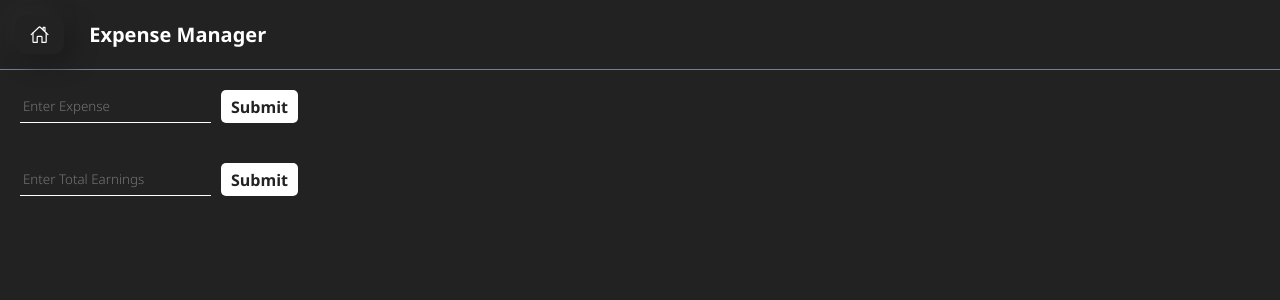
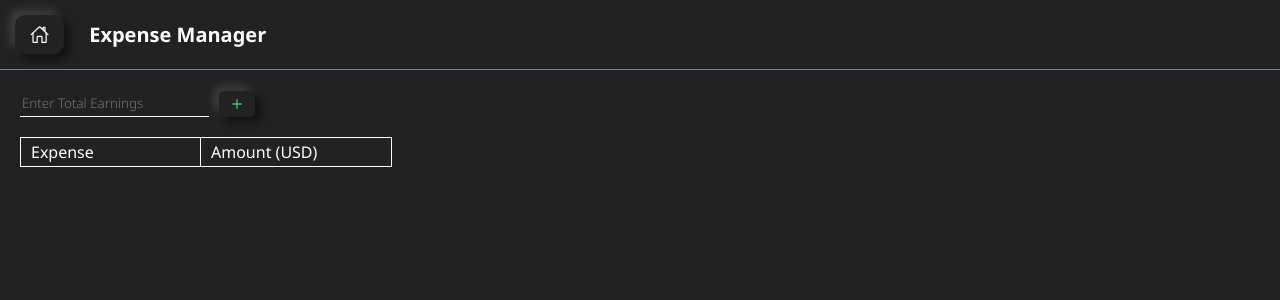
Before and after one commit to Ad1tyARa0/react-d3, a React (Create React App) app: page /expense-manager in a window 1280 px wide. Shown: the top 300 px of the page. Built offline with nearby package versions, Linux system fonts and the light colour scheme.

Commit message:
Added expense table.

```diff
--- a/src/global/variables.scss
+++ b/src/global/variables.scss
@@ -20,9 +20,7 @@
 }
 
 @mixin box-shadow {
-  // box-shadow: 5px 5px 14px #0e0e0e, -2.5px -2.5px 14px #504f50;
-  // box-shadow: 5px 5px 10px #1d1d1d, -5px -5px 10px #272727;
-  box-shadow: 10px 10px 20px #1d1d1d, -10px -10px 20px #272727;
+  box-shadow: 5px 5px 10px #101010, -5px -5px 10px #424242;
 }
 
 @mixin button {
@@ -40,8 +38,8 @@
 }
 
 @mixin input {
+  // @include box-shadow;
   border-bottom: 1px solid $color-background-light;
-  padding: 7px 3px;
   color: $color-background-light;
   font-family: 'Noto Light';
 
--- a/src/pages/expense-manager/ExpenseManager.scss
+++ b/src/pages/expense-manager/ExpenseManager.scss
@@ -5,20 +5,87 @@ $css_prefix: 'p--e-m__';
 $class_css_prefix: '.#{$css_prefix}';
 
 #{$class_css_prefix}main {
+  padding: 20px;
 }
 
 #{$class_css_prefix}form-main {
   display: flex;
-  padding: 20px;
+  align-items: center;
+  justify-content: flex-start;
 }
 
 #{$class_css_prefix}form-button {
   @include button;
+  @include display-flex-center-center;
 
+  color: $color-green;
   margin-left: 10px;
+  background-color: $color-background-dark;
+  @include box-shadow;
 }
 
 #{$class_css_prefix}form-input {
   @include input;
-  //   border-bottom: 1px solid $color-background-light;
+
+  margin-right: 10px;
+  padding: 4px 2px;
+  //   border: 1px solid $color-yellow;
+
+  &:last-of-type {
+    margin-right: 0;
+  }
 }
+
+#{$class_css_prefix}expense-table {
+  display: flex;
+  flex-direction: column;
+  margin-top: 20px;
+  align-items: flex-start;
+  //   margin-left: 20px;
+}
+
+#{$class_css_prefix}total-expense {
+  display: flex;
+  border: 1px solid $color-background-light;
+  margin-top: 20px;
+}
+
+#{$class_css_prefix}table-head {
+  display: flex;
+  //   border-radius: 4px;
+  border: 1px solid $color-background-light;
+}
+
+#{$class_css_prefix}item-main {
+  display: flex;
+  border-bottom: 1px solid $color-background-light;
+  border-right: 1px solid $color-background-light;
+  border-left: 1px solid $color-background-light;
+}
+
+#{$class_css_prefix}item {
+  margin-right: 10px;
+  min-width: 180px;
+  padding: 3px 0;
+  display: flex;
+  align-items: center;
+  border-right: 1px solid $color-background-light;
+  // text-align: ce;
+
+  &:first-of-type {
+    padding-left: 10px;
+  }
+
+  &:last-of-type {
+    border-right: none;
+    margin-right: 0;
+  }
+
+  #{$class_css_prefix}item-icon {
+    @include display-flex-center-center;
+
+    margin: 2px 5px 0 auto;
+    cursor: pointer;
+    color: $color-red;
+  }
+}
--- a/src/pages/expense-manager/ExpenseManager.tsx
+++ b/src/pages/expense-manager/ExpenseManager.tsx
@@ -1,4 +1,5 @@
 import React, { useReducer } from 'react';
+import { MdAdd, MdOutlineClear } from 'react-icons/md';
 import { Layout } from '../../layout/Layout';
 
 // SCSS.
@@ -6,9 +7,12 @@ import './ExpenseManager.scss';
 import {
   ExpenseManagerReducer,
   EXPENSE_MANAGER_ON_CHANGE_EXPENSE,
+  EXPENSE_MANAGER_ON_CHANGE_EXPENSE_ITEM,
+  EXPENSE_MANAGER_ON_CLICK_SUBMIT_TOTAL,
   EXPENSE_MANAGER_ON_CHANGE_TOTAL_EARNINGS,
   EXPENSE_MANAGER_ON_CLICK_SUBMIT_EXPENSES,
   EXPENSE_MANAGER_REDUCER_INITIAL_STATE,
+  EXPENSE_MANAGER_ON_CLICK_REMOVE_EXPENSE,
 } from './ExpenseManagerReducer';
 
 // Pages -- expense - manager
@@ -39,16 +43,47 @@ const ExpenseManagerComponent: React.FunctionComponent<
     });
   };
 
+  const onChangeExpenseItemValue = (payload: string) => {
+    dispatch({
+      type: EXPENSE_MANAGER_ON_CHANGE_EXPENSE_ITEM,
+      payload,
+    });
+  };
+
+  const onClickRemoveExpense = (payload: number) => {
+    dispatch({
+      type: EXPENSE_MANAGER_ON_CLICK_REMOVE_EXPENSE,
+      payload,
+    });
+  };
+
   const onClickSubmitExpense = () => {
     dispatch({
       type: EXPENSE_MANAGER_ON_CLICK_SUBMIT_EXPENSES,
     });
   };
 
+  const onClickSubmitTotal = () => {
+    dispatch({
+      type: EXPENSE_MANAGER_ON_CLICK_SUBMIT_TOTAL,
+    });
+  };
+
   const renderExpenseForm = () => {
+    if (state.step === 'step-2') {
       return (
         <div className={`${css_prefix}form-main`}>
           <div className={`${css_prefix}form-input-main`}>
+            <input
+              placeholder='Enter Expense Item'
+              value={state.expenseItem}
+              onChange={({ currentTarget }) =>
+                onChangeExpenseItemValue(currentTarget.value)
+              }
+              type='text'
+              className={`${css_prefix}form-input`}
+            />
+
             <input
               placeholder='Enter Expense'
               value={state.expense}
@@ -60,12 +95,21 @@ const ExpenseManagerComponent: React.FunctionComponent<
             />
           </div>
 
-        <div className={`${css_prefix}form-button`}>Submit</div>
+          <div
+            className={`${css_prefix}form-button`}
+            onClick={onClickSubmitExpense}
+          >
+            <MdAdd />
+          </div>
         </div>
       );
+    } else {
+      return null;
+    }
   };
 
   const renderTotalEarningsForm = () => {
+    if (state.step === 'step-1') {
       return (
         <div className={`${css_prefix}form-main`}>
           <div className={`${css_prefix}form-input-main`}>
@@ -80,7 +124,79 @@ const ExpenseManagerComponent: React.FunctionComponent<
             />
           </div>
 
-        <div className={`${css_prefix}form-button`}>Submit</div>
+          <div
+            className={`${css_prefix}form-button`}
+            onClick={onClickSubmitTotal}
+          >
+            <MdAdd />
+          </div>
+        </div>
+      );
+    } else {
+      return null;
+    }
+  };
+
+  const renderExpensesTable = () => {
+    const ROWS = [
+      {
+        id: 1,
+        value: 'Expense',
+      },
+
+      {
+        id: 2,
+        value: 'Amount (USD)',
+      },
+    ];
+
+    return (
+      <div className={`${css_prefix}expense-table`}>
+        <div className={`${css_prefix}table-main`}>
+          <div className={`${css_prefix}table-head`}>
+            {ROWS.map(e => {
+              return (
+                <div key={e.id} className={`${css_prefix}item`}>
+                  {e.value}
+                </div>
+              );
+            })}
+          </div>
+
+          <div className={`${css_prefix}table-body`}>
+            {state.allExpenses.map(e => {
+              return (
+                <div key={e.value} className={`${css_prefix}item-main`}>
+                  <div className={`${css_prefix}item`}>{e.name}</div>
+
+                  <div className={`${css_prefix}item`}>
+                    <span>$ {e.title}</span>
+
+                    <div
+                      className={`${css_prefix}item-icon`}
+                      onClick={() => onClickRemoveExpense(e.value)}
+                    >
+                      <MdOutlineClear />
+                    </div>
+                  </div>
+                </div>
+              );
+            })}
+          </div>
+        </div>
+
+        {state.totalEarnings.length !== 0 ? (
+          <div className={`${css_prefix}total-expense`}>
+            <div className={`${css_prefix}item`}>Total Earnings</div>
+            <div className={`${css_prefix}item`}>
+              <span>$ {state.totalEarnings}</span>
+
+              <div className={`${css_prefix}item-icon`}>
+                <MdOutlineClear />
+              </div>
+            </div>
+          </div>
+        ) : null}
       </div>
     );
   };
@@ -91,6 +207,8 @@ const ExpenseManagerComponent: React.FunctionComponent<
         {renderExpenseForm()}
 
         {renderTotalEarningsForm()}
+
+        {renderExpensesTable()}
       </div>
     </Layout>
   );
--- a/src/pages/expense-manager/ExpenseManagerReducer.ts
+++ b/src/pages/expense-manager/ExpenseManagerReducer.ts
@@ -1,10 +1,18 @@
+import { ExpenseType } from '../../utils/types/expenses';
+import { PieTypeGeneric } from './../../utils/types/charts';
 // Types.
 export const EXPENSE_MANAGER_ON_CHANGE_TOTAL_EARNINGS =
   'EXPENSE_MANAGER_ON_CHANGE_TOTAL_EARNINGS';
 export const EXPENSE_MANAGER_ON_CHANGE_EXPENSE =
   'EXPENSE_MANAGER_ON_CHANGE_EXPENSE';
+export const EXPENSE_MANAGER_ON_CHANGE_EXPENSE_ITEM =
+  'EXPENSE_MANAGER_ON_CHANGE_EXPENSE_ITEM';
 export const EXPENSE_MANAGER_ON_CLICK_SUBMIT_EXPENSES =
   'EXPENSE_MANAGER_ON_CLICK_SUBMIT_EXPENSES';
+export const EXPENSE_MANAGER_ON_CLICK_SUBMIT_TOTAL =
+  'EXPENSE_MANAGER_ON_CLICK_SUBMIT_TOTAL';
+export const EXPENSE_MANAGER_ON_CLICK_REMOVE_EXPENSE =
+  'EXPENSE_MANAGER_ON_CLICK_REMOVE_EXPENSE';
 
 // Actions
 export type ExpenseManagerReducerActionType =
@@ -17,13 +25,28 @@ export type ExpenseManagerReducerActionType =
       payload: string;
     }
   | {
+      type: typeof EXPENSE_MANAGER_ON_CHANGE_EXPENSE_ITEM;
+      payload: string;
+    }
+  | {
       type: typeof EXPENSE_MANAGER_ON_CLICK_SUBMIT_EXPENSES;
+    }
+  | {
+      type: typeof EXPENSE_MANAGER_ON_CLICK_SUBMIT_TOTAL;
+    }
+  | {
+      type: typeof EXPENSE_MANAGER_ON_CLICK_REMOVE_EXPENSE;
+      payload: number;
     };
 
 // Interface.
 export interface ExpenseManagerReducerStateInterface {
   total: string;
   expense: string;
+  expenseItem: string;
+  step: string;
+  totalEarnings: string;
+  allExpenses: ExpenseType[];
 }
 
 // Initial state
@@ -31,17 +54,28 @@ export const EXPENSE_MANAGER_REDUCER_INITIAL_STATE: ExpenseManagerReducerStateIn
   {
     total: '',
     expense: '',
+    expenseItem: '',
+    step: 'step-1',
+    totalEarnings: '',
+    allExpenses: [],
   };
 
 export const ExpenseManagerReducer = (
   state: ExpenseManagerReducerStateInterface,
   action: ExpenseManagerReducerActionType
 ): ExpenseManagerReducerStateInterface => {
+  let expenseObj = {} as ExpenseType;
   switch (action.type) {
     case EXPENSE_MANAGER_ON_CHANGE_EXPENSE:
       return {
         ...state,
         expense: action.payload,
+      };
+
+    case EXPENSE_MANAGER_ON_CHANGE_EXPENSE_ITEM:
+      return {
+        ...state,
+        expenseItem: action.payload,
       };
 
     case EXPENSE_MANAGER_ON_CHANGE_TOTAL_EARNINGS:
@@ -51,8 +85,35 @@ export const ExpenseManagerReducer = (
       };
 
     case EXPENSE_MANAGER_ON_CLICK_SUBMIT_EXPENSES:
+      expenseObj = {
+        name: state.expenseItem,
+        value: Number(state.expense),
+        title: Number(state.expense).toLocaleString(),
+      };
+
       return {
         ...state,
+        allExpenses:
+          state.expenseItem.length !== 0
+            ? [...state.allExpenses, expenseObj]
+            : [...state.allExpenses],
+        expense: '',
+        expenseItem: '',
+      };
+
+    case EXPENSE_MANAGER_ON_CLICK_SUBMIT_TOTAL:
+      return {
+        ...state,
+        totalEarnings:
+          state.total.length !== 0 ? Number(state.total).toLocaleString() : '',
+        total: '',
+        step: 'step-2',
+      };
+
+    case EXPENSE_MANAGER_ON_CLICK_REMOVE_EXPENSE:
+      return {
+        ...state,
+        allExpenses: state.allExpenses.filter(e => e.value !== action.payload),
       };
 
     default:
--- /dev/null
+++ b/src/utils/types/expenses.ts
@@ -0,0 +1,5 @@
+export type ExpenseType = {
+  name: string;
+  value: number;
+  title: string;
+};
```
Lines whose indentation alone changed are shown as unchanged.
